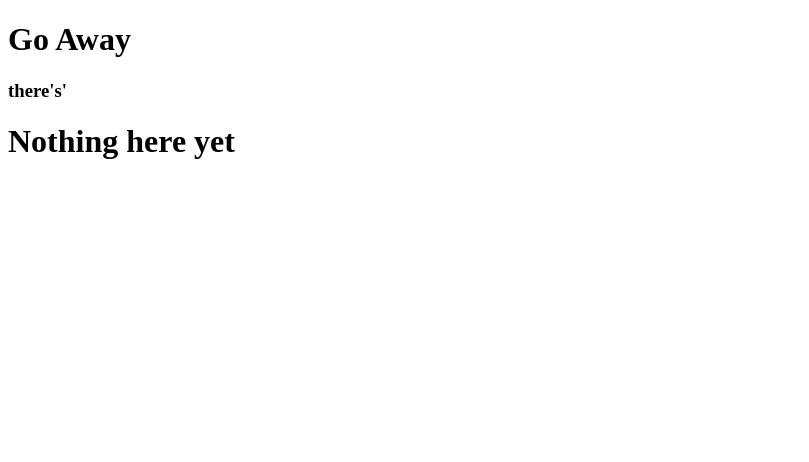
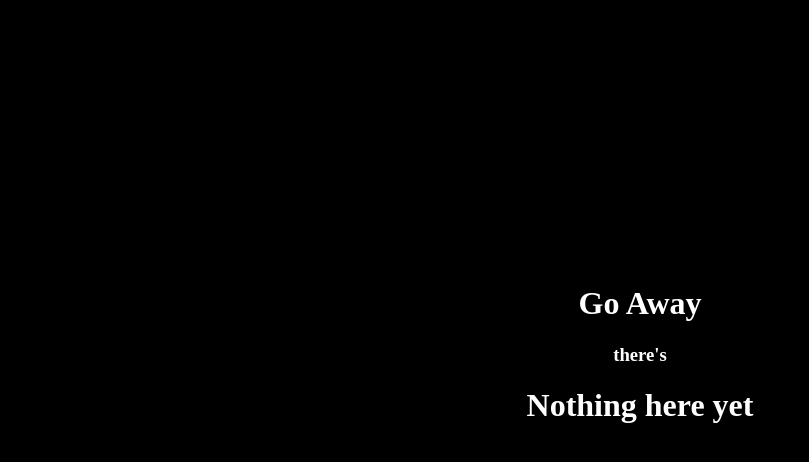
Before and after one commit to DanBurc/DanBurc.github.io, a plain HTML site: page index.html in a window 1280 px wide. Shown: the whole page, without its empty margins (0-809 px from the left). Drawn offline with Linux system fonts and the light colour scheme.

Commit message:
Added CSS

```diff
--- a/index.html
+++ b/index.html
@@ -3,11 +3,17 @@
 <head>
     <meta charset="UTF-8">
     <meta name="viewport" content="width=device-width, initial-scale=1.0">
+
+    <link href="https://fonts.googleapis.com/css2?family=Roboto+Condensed&display=swap" rel="stylesheet">
+    <link rel="stylesheet" type="text/css" href="/style.css">
+
     <title>Go Away</title>
 </head>
 <body>
-    <h1>Go Away</h1>
-    <h3>there's'</h3>
-    <h1>Nothing here yet</h1>
+    <div>
+        <h1>Go Away</h1>
+        <h3>there's</h3>
+        <h1>Nothing here yet</h1>
+    </div>
 </body>
 </html>
--- /dev/null
+++ b/style.css
@@ -0,0 +1,7 @@
+body {
+    text-align: center;
+    background-color: black;
+    color: white;
+    padding: 20%;
+    /* font-family: 'Roboto Condensed', sans-serif; */
+}
```
